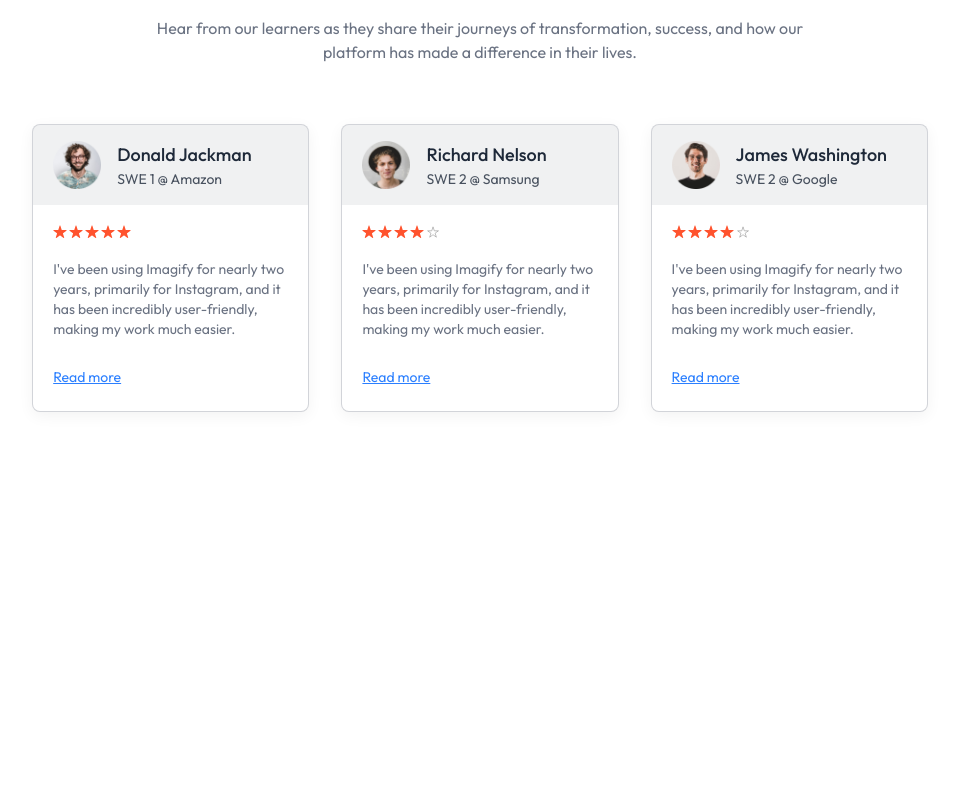
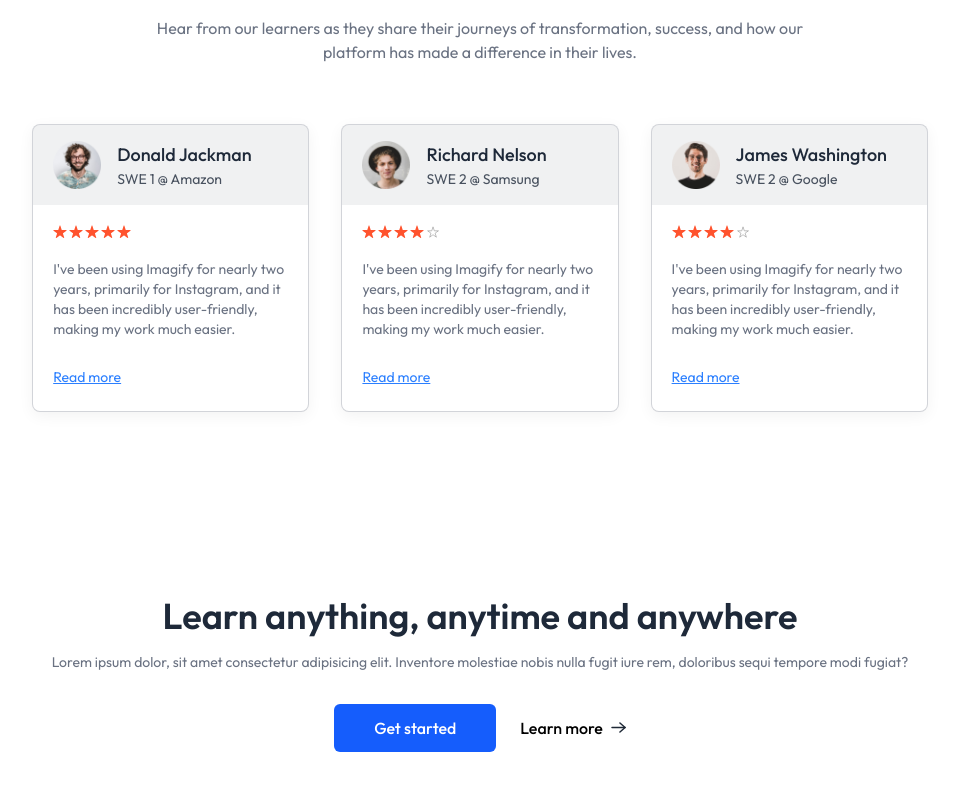
Before and after one commit to coder-ariful/P-LMS-Y, a React (Vite) app: page / in a window 1280 px wide. Shown: the part 1950-2740 px from the top of the page, without its empty margins (160-1119 px from the left). Before the commit the page ends 2478 px from the top, so only its background shows below. Built offline with nearby package versions, Linux system fonts and the light colour scheme; no server answers.

Commit message:
done with cal to action section

```diff
--- a/src/components/students/CallToAction.jsx
+++ b/src/components/students/CallToAction.jsx
@@ -1,9 +1,15 @@
 import React from 'react';
+import { assets } from '../../assets/asset/assets';
 
 const CallToAction = () => {
     return (
-        <div>
-            Call To Action .
+        <div className='flex flex-col items-center gap-4 pt-10 pb-24 px-8 md:px-0'>
+            <h1 className='text-xl md:text-4xl text-gray-800 font-semibold'>Learn anything, anytime and anywhere</h1>
+            <p className='text-gray-500 sm:text-sm'>Lorem ipsum dolor, sit amet consectetur adipisicing elit. Inventore molestiae nobis nulla fugit iure rem, doloribus sequi tempore modi fugiat?</p>
+            <div className='flex items-center font-medium gap-6 mt-4'>
+                <button className='px-10 py-3 rounded-md text-white bg-blue-600'>Get started</button>
+                <button className='flex items-center gap-2'>Learn more <img src={assets.arrow_icon} alt="" /></button>
+            </div>
         </div>
     );
 };
--- a/src/pages/students/Home.jsx
+++ b/src/pages/students/Home.jsx
@@ -3,6 +3,7 @@
 import Companies from '../../components/students/Companies';
 import CourseSection from '../../components/students/CourseSection';
 import TestimonialsSection from '../../components/students/TestimonialsSection';
+import CallToAction from '../../components/students/CallToAction';
 
 const Home = () => {
     return (
@@ -11,6 +12,7 @@
             <Companies />
             <CourseSection />
             <TestimonialsSection />
+            <CallToAction />
         </div>
     );
 };
```
